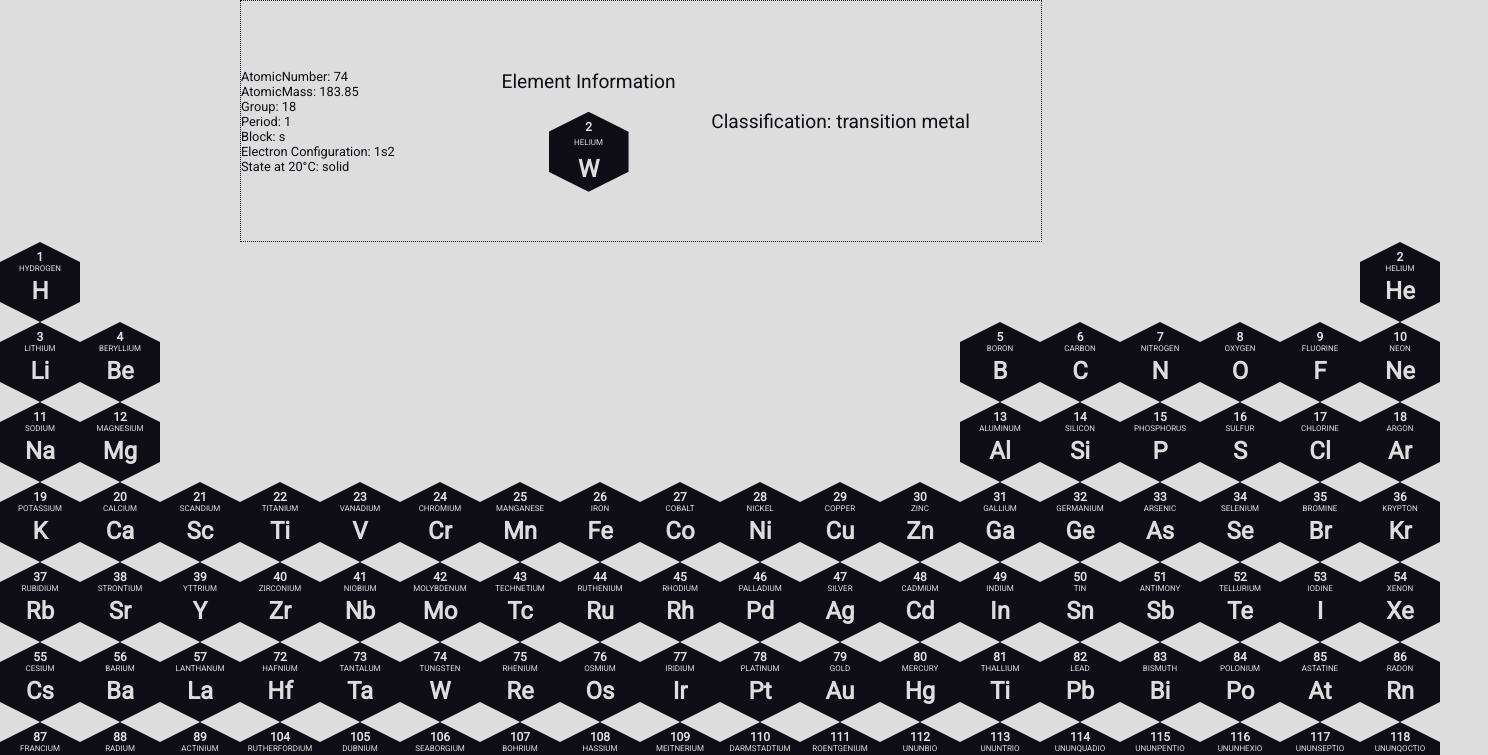
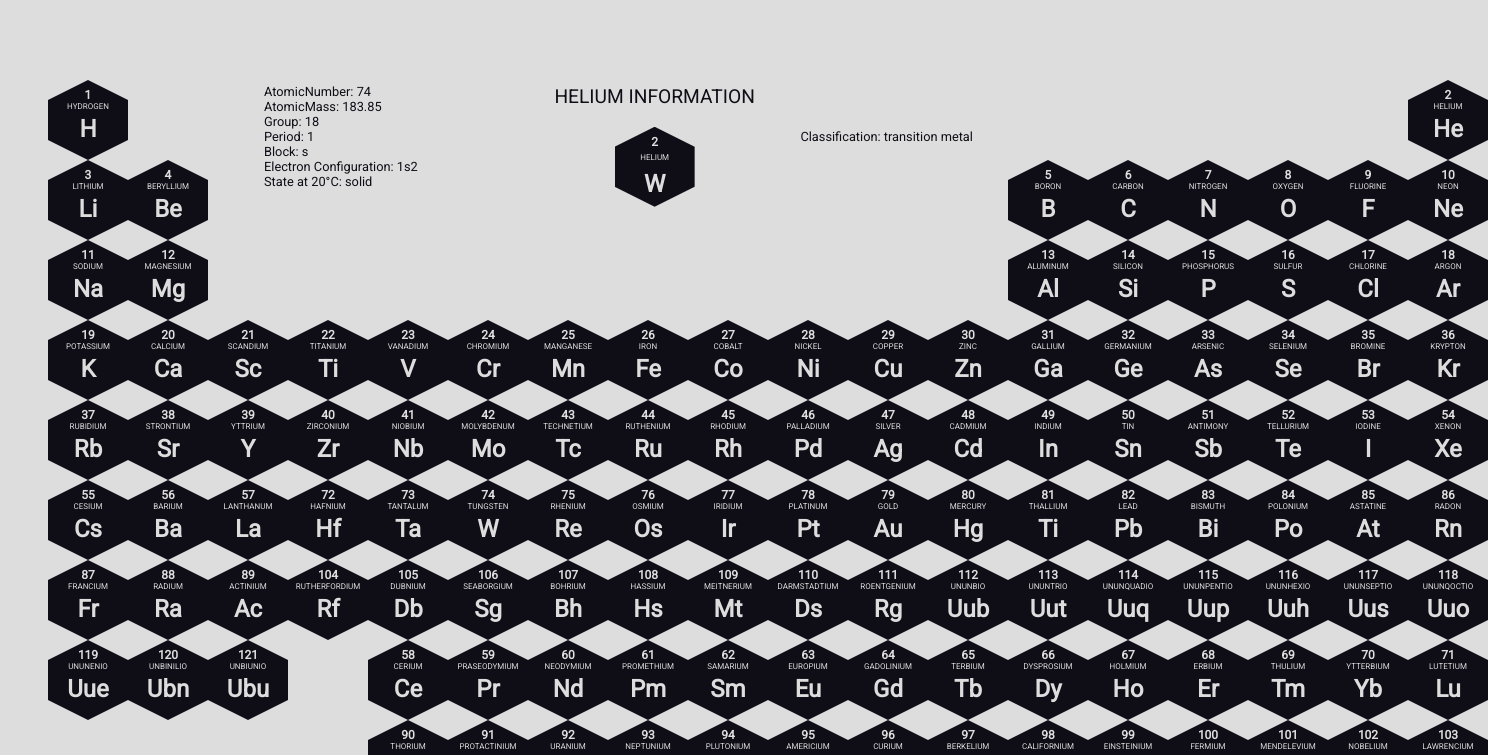
Before and after one commit to rightonhana/periodic-table, a React (Create React App) app: page / in a window 1280 px wide. Shown: the top 755 px of the page, 1488 px wide, since content can reach past the window. Built offline with nearby package versions, Linux system fonts and the light colour scheme.

Commit message:
:bug: fix styles

```diff
--- a/src/components/ElementInfo/ElementInfo.tsx
+++ b/src/components/ElementInfo/ElementInfo.tsx
@@ -18,14 +18,14 @@ export const ElementInfo: FC<ElementInfoProps> = ({
   ...props
 }) => {
   const infoToRender = elementsData.find((element) => element.symbol === symbol);
-
   return (
     <div
       className={css`
-        border: 1px dotted var(--element);
+        position: absolute;
+        top: 2vmin;
+        left: 33vmin;
         width: 100vmin;
         height: 30vmin;
-        margin-left: 30vmin;
         display: flex;
         justify-content: center;
         align-items: center;
@@ -71,7 +71,7 @@ export const ElementInfo: FC<ElementInfoProps> = ({
           }
         `}
       >
-        <p>Element Information</p>
+        <p>{name.toUpperCase()} INFORMATION</p>
         <Element
           name={name}
           symbol={symbol}
@@ -79,7 +79,15 @@ export const ElementInfo: FC<ElementInfoProps> = ({
           color={"#fff"}
         />
       </div>
-      <div>Classification: {infoToRender?.metalMetalloidNonmetal}</div>
+      <div
+        className={css`
+          display: flex;
+          flex-direction: column;
+          justify-content: space-around;
+          align-items: flex-start;
+          font-size: 1vw;
+        `}
+      >Classification: {infoToRender?.metalMetalloidNonmetal}</div>
     </div>
   );
 };
--- a/src/components/Hexagon/Hexagon.tsx
+++ b/src/components/Hexagon/Hexagon.tsx
@@ -16,7 +16,7 @@ export const Hexagon: FC<HexagonProps> = ({color, ...props}) => <button classNam
       outline: inherit;
       height: 10vmin;
       width: 10vmin;
-      color: var(--text);
+      color: inherit;
       display: flex;
       clip-path: polygon(50% 0%, 100% 25%, 100% 75%, 50% 100%, 0% 75%, 0% 25%);
       flex-direction: column;
@@ -25,7 +25,7 @@ export const Hexagon: FC<HexagonProps> = ({color, ...props}) => <button classNam
       cursor: pointer;
       user-select: none;
       :hover {
-        color: blue;
+        background-color: blue;
       }
     `
   } {...props}/>
--- a/src/components/Table/Table.tsx
+++ b/src/components/Table/Table.tsx
@@ -7,18 +7,24 @@ import typeColor from "../../const/typeColor";
 import { ElementsData } from "../../types/ElementsData";
 
 export const Table: FC<TableProps> = ({width = 0, height = 0, ...props}) => {
-/**div:nth-child(72), div:nth-child(104) {
+/*      button:nth-child(72), button:nth-child(104) {
             grid-column-start: 4;
         }
 
-        grid-row-start: 10;*/
+        button:nth-child(94) {
+            grid-row-start: 9;
+        }
 
-         /**tabIndex={index} TODO:*/
+        button:nth-child(108) {
+            grid-row-start: 10;
+        }*/
     return (
         <div className={css`
         display: grid;
         grid-template-columns: repeat(18, 1fr);
         grid-gap: 0;
+        position: relative;
+        margin: 5rem 0 0 3rem;
 
         button:nth-child(2) {
             grid-column-start: -2;
```
